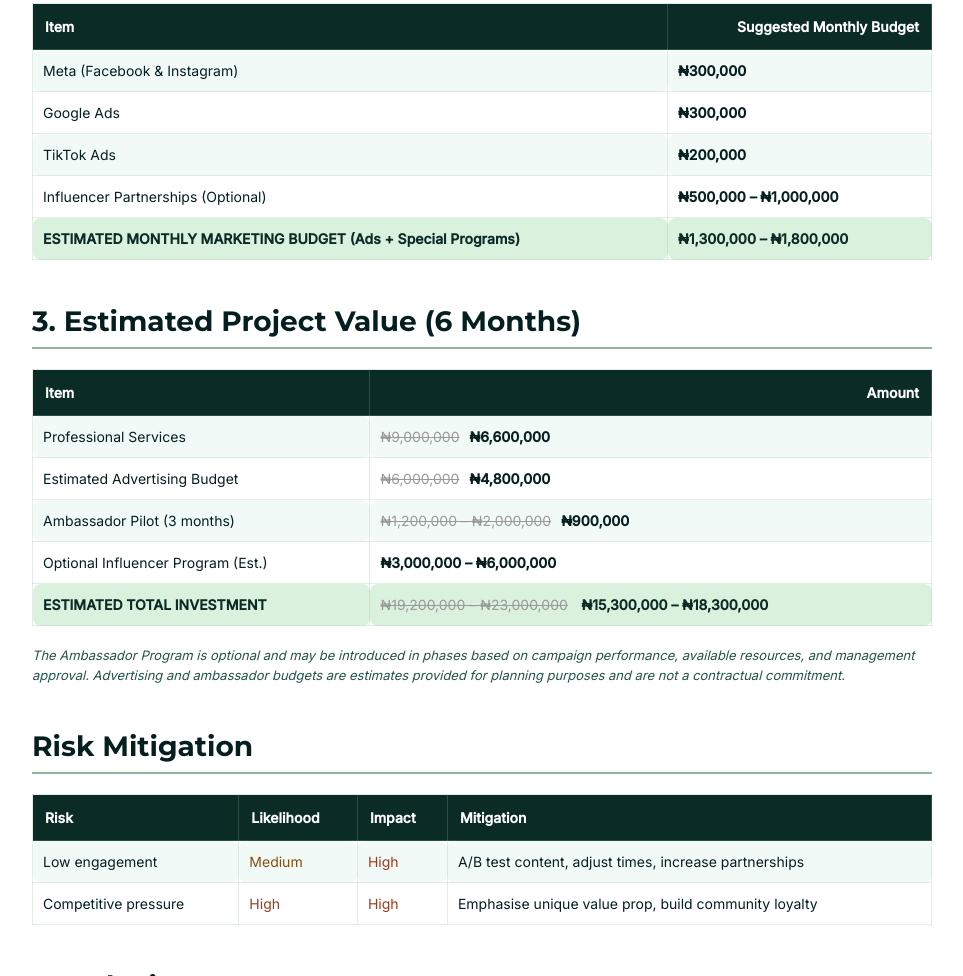
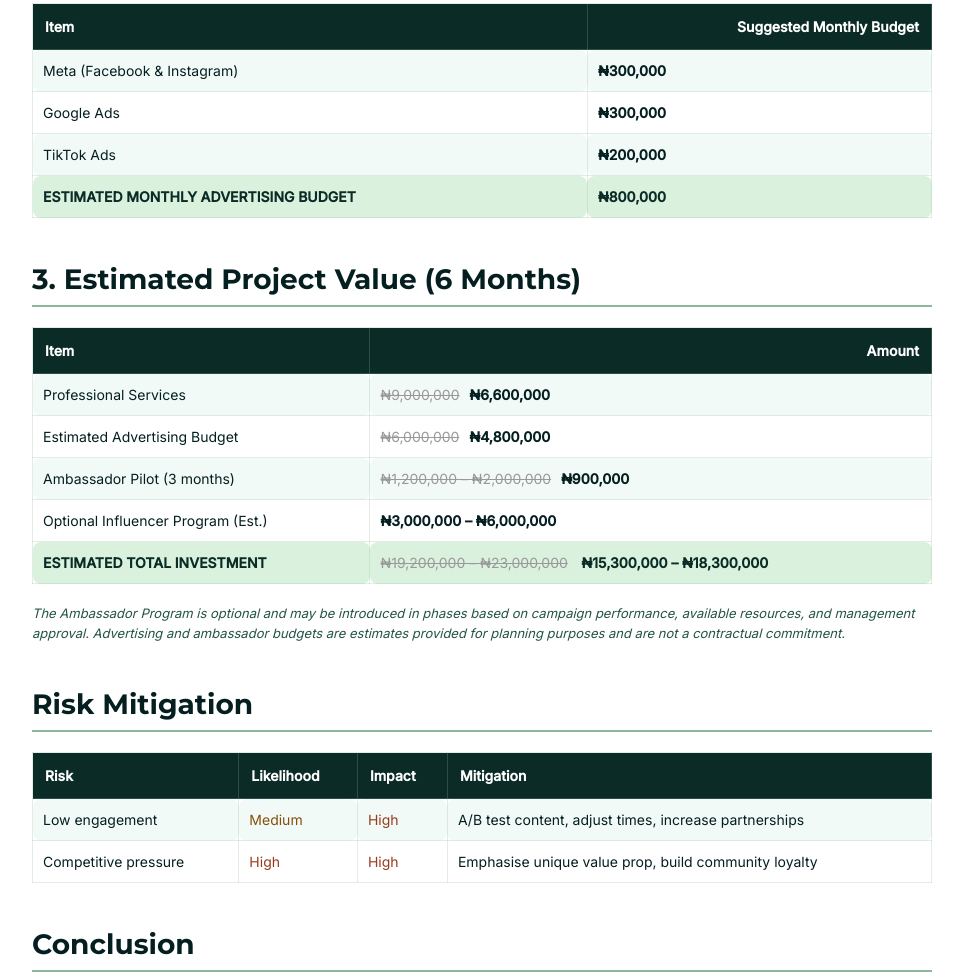
Before and after one commit to elion-Tech/Meluora-Marketing-prop, a plain HTML site: page index.html in a window 1280 px wide. Shown: the part 6018-6994 px from the top of the page, without its empty margins (158-1121 px from the left). Drawn offline with nearby package versions, Linux system fonts and the light colour scheme.

Commit message:
Update index.html

```diff
--- a/index.html
+++ b/index.html
@@ -458,10 +458,9 @@
             <tr class="shaded"><td>Meta (Facebook & Instagram)</td><td class="bold price" data-val="300000">₦300,000</td></tr>
             <tr><td>Google Ads</td><td class="bold price" data-val="300000">₦300,000</td></tr>
             <tr class="shaded"><td>TikTok Ads</td><td class="bold price" data-val="200000">₦200,000</td></tr>
-            <tr><td>Influencer Partnerships (Optional)</td><td class="bold price" data-val-min="500000" data-val-max="1000000">₦500,000 – ₦1,000,000</td></tr>
             <tr class="total-row">
-                <td>ESTIMATED MONTHLY MARKETING BUDGET (Ads + Special Programs)</td>
-                <td class="price" data-val-min="1300000" data-val-max="1800000">₦1,300,000 – ₦1,800,000</td>
+                <td>ESTIMATED MONTHLY ADVERTISING BUDGET</td>
+                <td class="price" data-val="800000">₦800,000</td>
             </tr>
         </tbody>
     </table>
```
